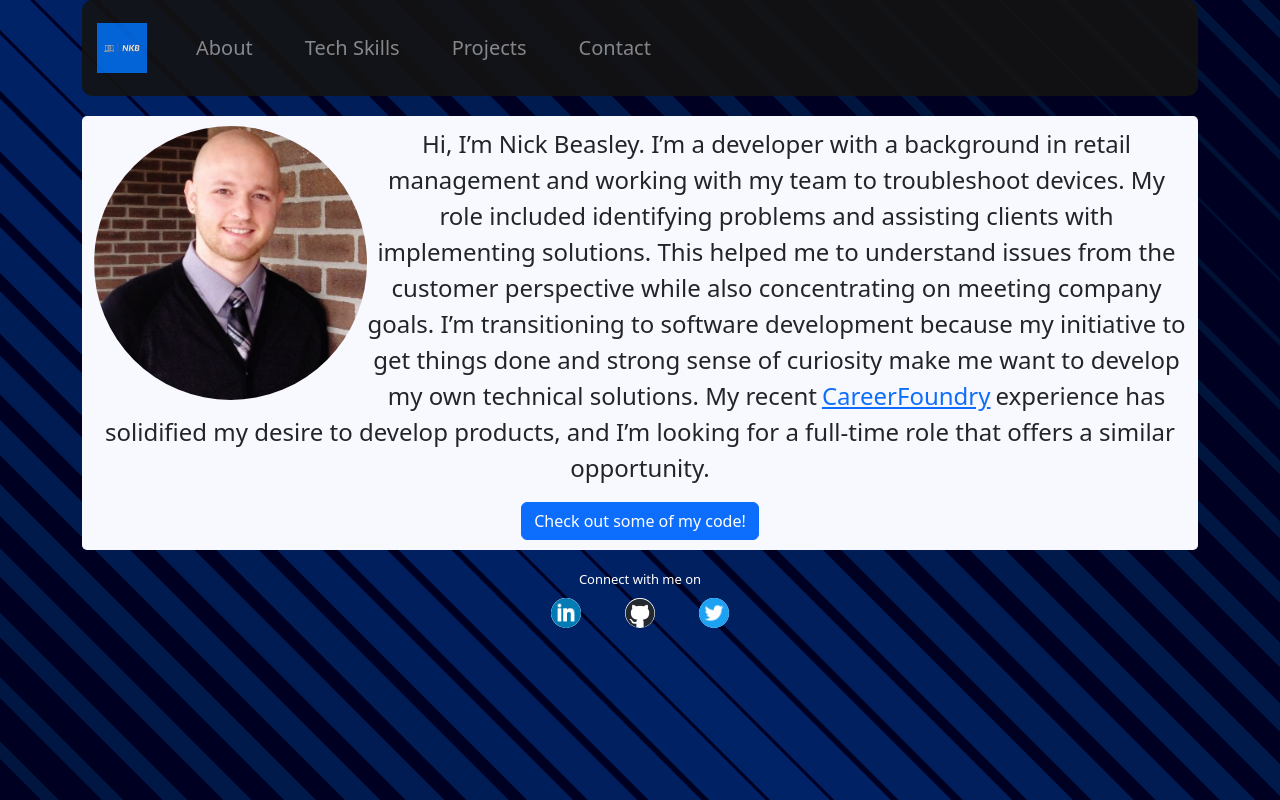
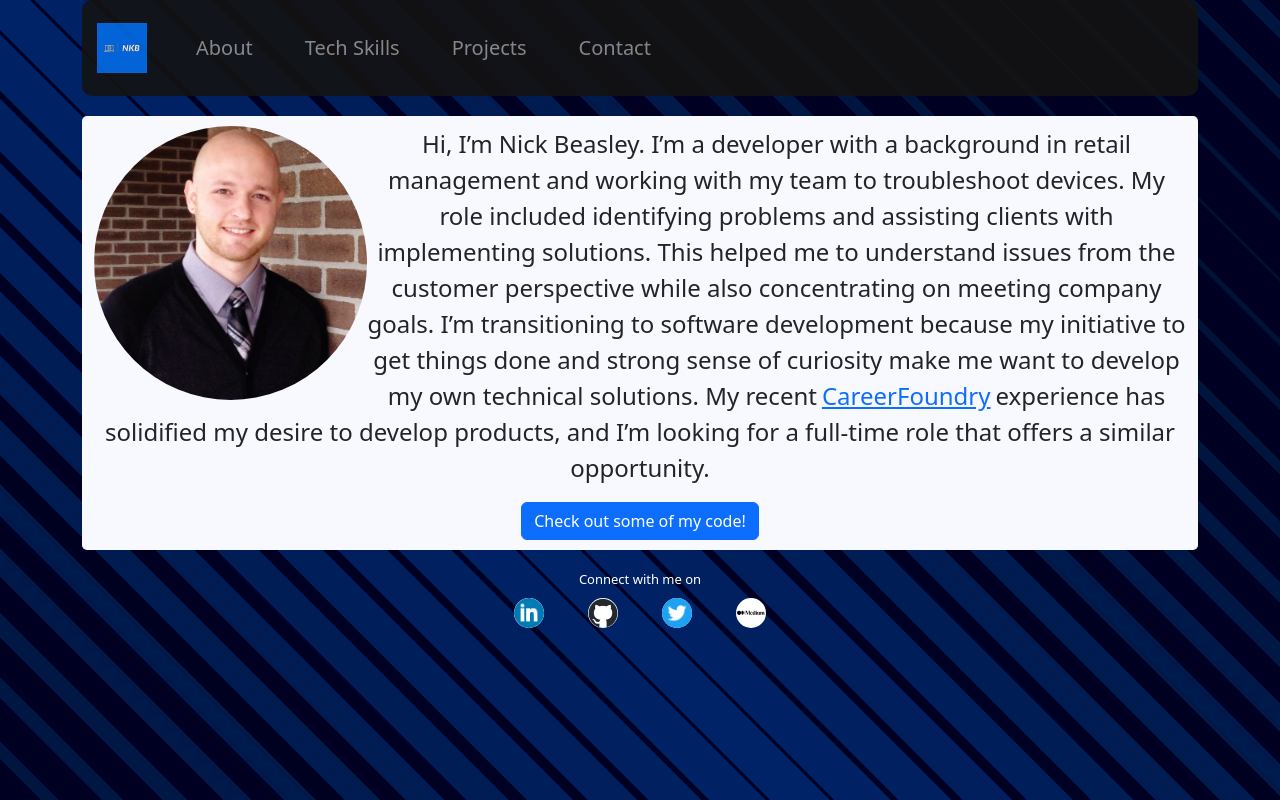
Before and after one commit to nickbeasley/portfolio-react, a React (Create React App) app: page / in a window 1280 px wide. Built offline with nearby package versions, Linux system fonts and the light colour scheme.

Commit message:
Update
Added Medium account logo link to the footer

```diff
--- a/src/components/footer/footer.jsx
+++ b/src/components/footer/footer.jsx
@@ -2,6 +2,7 @@ import { Container, Row, Col } from "react-bootstrap";
 import linkedinlogo from "../../images/linkedinlogo.png";
 import githublogo from "../../images/githublogo.png";
 import twitterlogo from "../../images/twitterlogo.png";
+import mediumlogo from "../../images/mediumlogo.svg";
 import "./footer.css";
 
 function Footer() {
@@ -36,6 +37,15 @@ function Footer() {
             <img src={twitterlogo} alt="Twitter" height={30} />
           </a>
         </Col>
+        <Col xs="auto" className="text-center">
+          <a
+            href="https://medium.com/@nickbeas2010"
+            target="_blank"
+            rel="noopener noreferrer"
+          >
+            <img src={mediumlogo} alt="Medium" height={30} />
+          </a>
+        </Col>
       </Row>
     </Container>
   );
```
Also changed, not shown: src/images/mediumlogo.svg (added).
